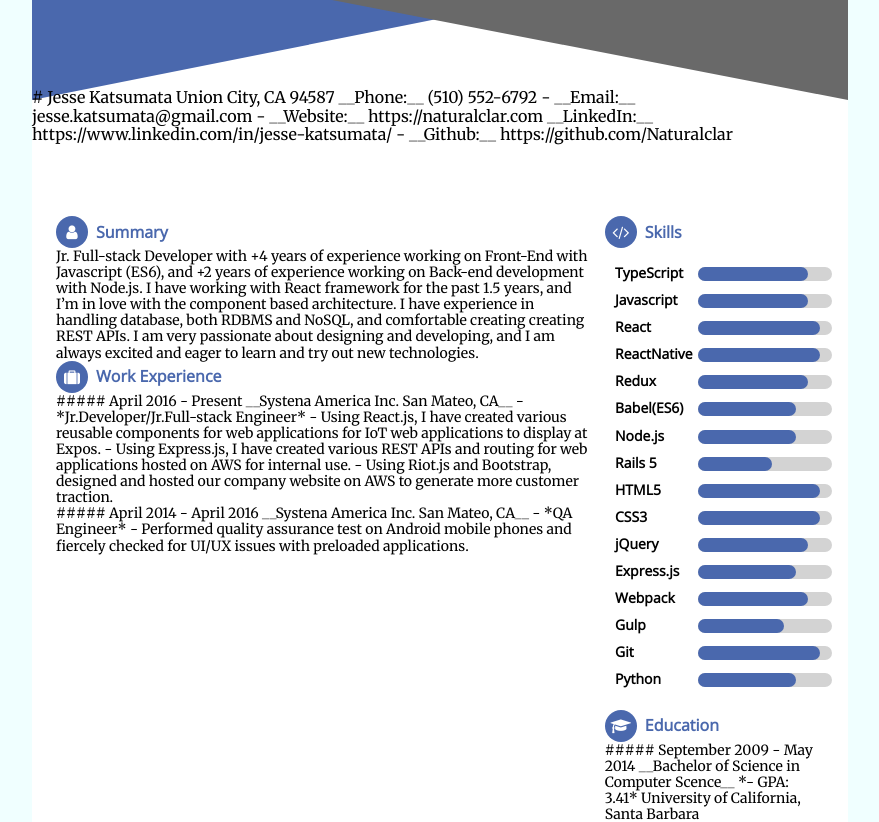
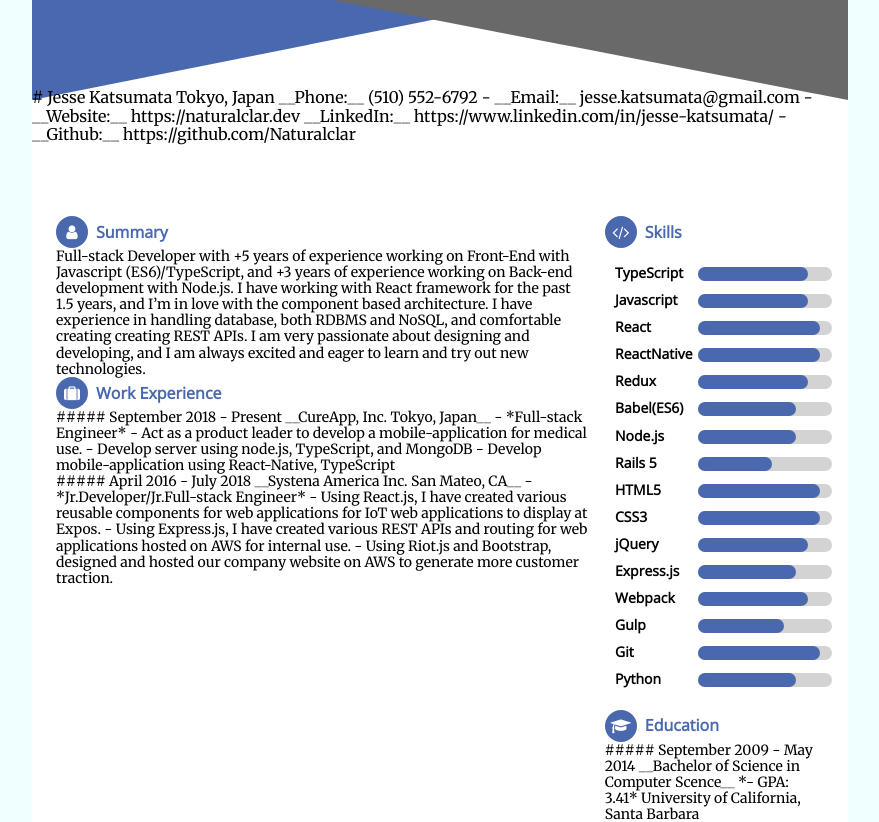
Before and after one commit to Naturalclar/myResume, a React app: page / in a window 1280 px wide. Shown: the top 822 px of the page, without its empty margins (200-1079 px from the left). Built offline with nearby package versions, Linux system fonts and the light colour scheme.

Commit message:
feat: update contents

```diff
--- /dev/null
+++ b/src/components/Experience/cureapp-full-stack-engineer.md
@@ -0,0 +1,7 @@
+##### September 2018 - Present
+
+__CureApp, Inc. Tokyo, Japan__ - *Full-stack Engineer*
+
+- Act as a product leader to develop a mobile-application for medical use.
+- Develop server using node.js, TypeScript, and MongoDB
+- Develop mobile-application using React-Native, TypeScript
--- a/src/components/Experience/index.tsx
+++ b/src/components/Experience/index.tsx
@@ -2,8 +2,8 @@ import React from 'react'
 import styled from 'styled-components'
 import { Article, SectionHeader, Icon } from '../Styles'
 import { createHtml } from '../Utils'
-import experience1 from './sai-jr-developer.md'
-import experience2 from './sai-qa-analyst.md'
+import experience1 from './cureapp-full-stack-engineer.md'
+import experience2 from './sai-jr-developer.md'
 
 const Container = styled.div`
   grid-area: experience;
--- a/src/components/Experience/sai-jr-developer.md
+++ b/src/components/Experience/sai-jr-developer.md
@@ -1,4 +1,4 @@
-##### April 2016 - Present
+##### April 2016 - July 2018
 
 __Systena America Inc. San Mateo, CA__ - *Jr.Developer/Jr.Full-stack Engineer*
 
--- a/src/components/Header/header.md
+++ b/src/components/Header/header.md
@@ -1,7 +1,7 @@
 # Jesse Katsumata
 
-Union City, CA 94587
+Tokyo, Japan
 
-__Phone:__ (510) 552-6792 - __Email:__ jesse.katsumata@gmail.com - __Website:__ https://naturalclar.com
+__Phone:__ (510) 552-6792 - __Email:__ jesse.katsumata@gmail.com - __Website:__ https://naturalclar.dev
 
 __LinkedIn:__  https://www.linkedin.com/in/jesse-katsumata/ - __Github:__ https://github.com/Naturalclar
--- a/src/components/Summary/summary.md
+++ b/src/components/Summary/summary.md
@@ -1 +1 @@
-Jr. Full-stack Developer with +4 years of experience working on Front-End with Javascript (ES6), and +2 years of experience working on Back-end development with Node.js. I have working with React framework for the past 1.5 years, and I’m in love with the component based architecture. I have experience in handling database, both RDBMS and NoSQL, and comfortable creating creating REST APIs. I am very passionate about designing and developing, and I am always excited and eager to learn and try out new technologies.
+Full-stack Developer with +5 years of experience working on Front-End with Javascript (ES6)/TypeScript, and +3 years of experience working on Back-end development with Node.js. I have working with React framework for the past 1.5 years, and I’m in love with the component based architecture. I have experience in handling database, both RDBMS and NoSQL, and comfortable creating creating REST APIs. I am very passionate about designing and developing, and I am always excited and eager to learn and try out new technologies.
```
